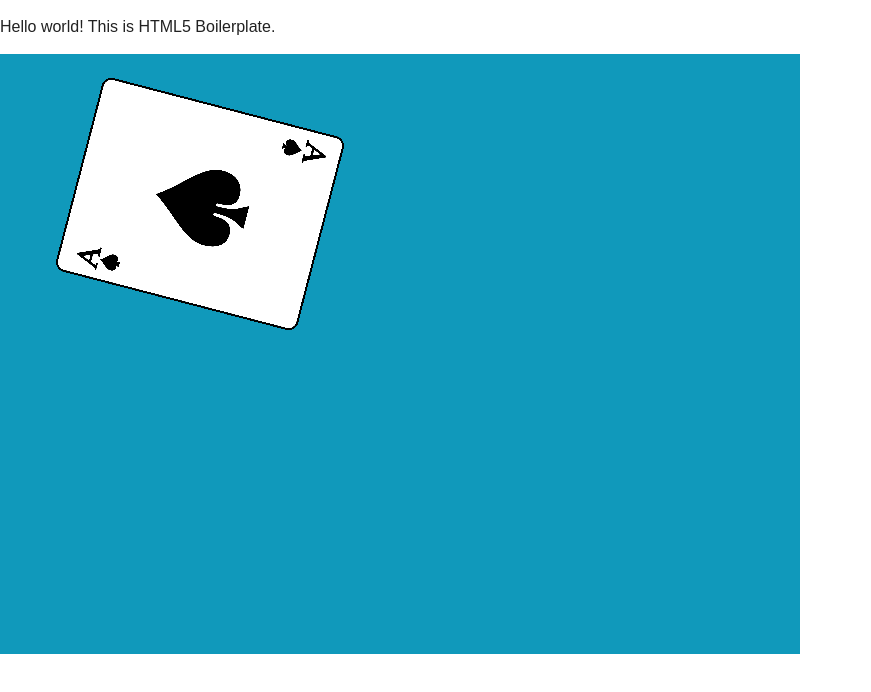
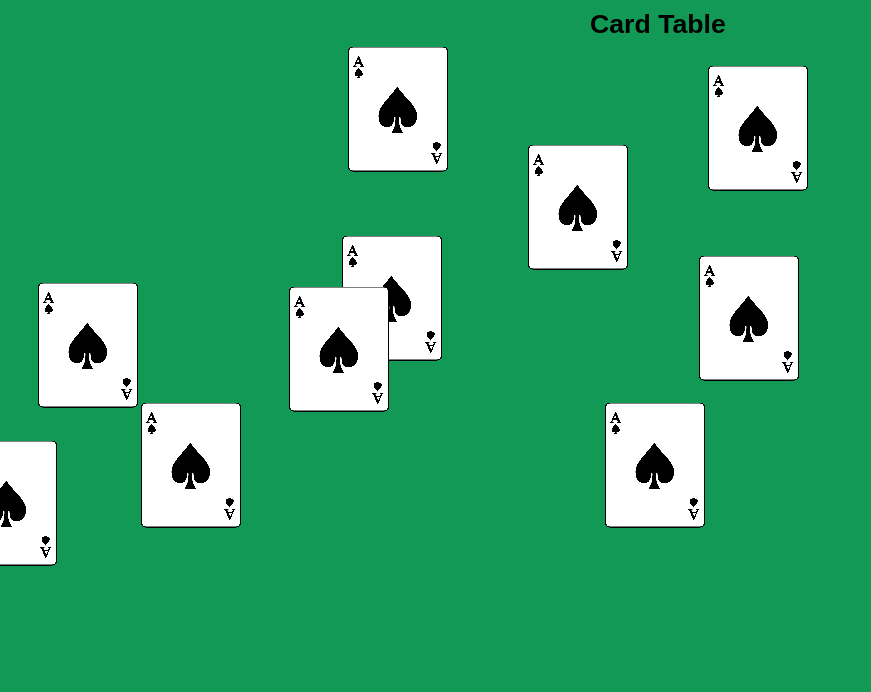
Before and after one commit to jthshum/cardtable, a plain HTML site: page index.html in a window 1280 px wide. Shown: the whole page, without its empty margins (0-871 px from the left). Drawn offline with nearby package versions, Linux system fonts and the light colour scheme.

Commit message:
Draggable cards

```diff
--- a/index.html
+++ b/index.html
@@ -21,43 +21,110 @@
         <![endif]-->
 
         <!-- Add your site or application content here -->
-        <p>Hello world! This is HTML5 Boilerplate.</p>
-
         <script>
-            var renderer = PIXI.autoDetectRenderer(800, 600,{backgroundColor : 0x1099bb});
+            var renderer = PIXI.autoDetectRenderer(window.innerWidth,
+                                                   window.innerHeight,
+                                                   {backgroundColor : 0x119955});
             document.body.appendChild(renderer.view);
 
             // create the root of the scene graph
             var stage = new PIXI.Container();
 
+            // text
+            var basicText = new PIXI.Text('Card Table');
+            basicText.x = window.innerWidth/2 - 50;
+            basicText.y = 10;
+
+            stage.addChild(basicText);
+
             // create a texture from an image path
             var texture = PIXI.Texture.fromImage('assets/card.png');
 
-            // create a new Sprite using the texture
-            var card = new PIXI.Sprite(texture);
+            for (var i = 0; i < 10; i++)
+            {
+                createCard(Math.floor(Math.random() * 800) , Math.floor(Math.random() * 600));
+            }
 
-            // center the sprite's anchor point
-            card.anchor.x = 0.5;
-            card.anchor.y = 0.5;
+            animate();
 
-            // move the sprite to the center of the screen
-            card.position.x = 200;
-            card.position.y = 150;
-            card.scale.x = 0.1;
-            card.scale.y = 0.1;
+            function createCard(x, y){
+                // create a new Sprite using the texture
+                var card = new PIXI.Sprite(texture);
+                // this button mode will mean the hand cursor appears
+                card.buttonMode = true;
+                // mouse clicks
+                card.interactive = true;
+                card
+                    // events for drag start
+                    .on('mousedown', onDragStart)
+                    .on('touchstart', onDragStart)
+                    // events for drag end
+                    .on('mouseup', onDragEnd)
+                    .on('mouseupoutside', onDragEnd)
+                    .on('touchend', onDragEnd)
+                    .on('touchendoutside', onDragEnd)
+                    // events for drag move
+                    .on('mousemove', onDragMove)
+                    .on('touchmove', onDragMove);
 
-            stage.addChild(card);
+                // center the sprite's anchor point
+                card.anchor.set(0.5);
 
-            // start animating
-            animate();
+                // move the sprite to its designated position
+                card.position.x = x;
+                card.position.y = y;
+                card.scale.x = 0.05;
+                card.scale.y = 0.05;
+
+                stage.addChild(card);
+            }
             function animate() {
                 requestAnimationFrame(animate);
 
-                // just for fun, let's rotate mr rabbit a little
-                card.rotation += 0.1;
-
                 // render the container
                 renderer.render(stage);
+            }
+
+            function onDragStart(event)
+            {
+                // store a reference to the data
+                // the reason for this is because of multitouch
+                // we want to track the movement of this particular touch
+                this.data = event.data;
+                this.alpha = 0.5;
+                this.dragging = true;
+            }
+
+            function onDragEnd()
+            {
+                this.alpha = 1;
+
+                this.dragging = false;
+
+                // set the interaction data to null
+                this.data = null;
+            }
+
+            function onDragMove()
+            {
+                if (this.dragging)
+                {
+                    var newPosition = this.data.getLocalPosition(this.parent);
+                    this.position.x = newPosition.x;
+                    this.position.y = newPosition.y;
+                }
+            }
+
+            window.onresize = function (event){
+                var w = window.innerWidth;
+                var h = window.innerHeight;
+                //this part resizes the canvas but keeps ratio the same
+                renderer.view.style.width = w + "px";
+                renderer.view.style.height = h + "px";
+                //this part adjusts the ratio
+                renderer.resize(w,h);
+                //test
+                basicText.x = window.innerWidth/2 - 50;
             }
         </script>
         <script src="https://code.jquery.com/jquery-1.12.0.min.js"></script>
```
